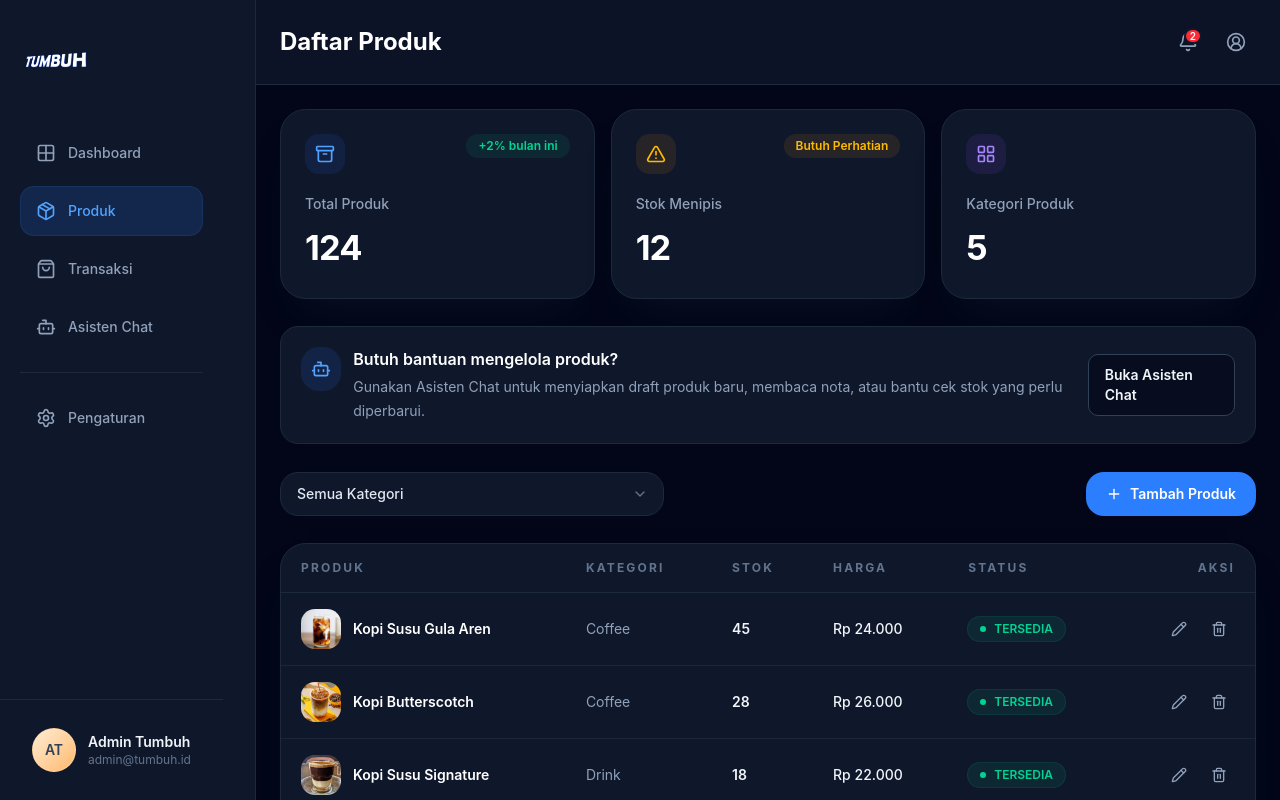
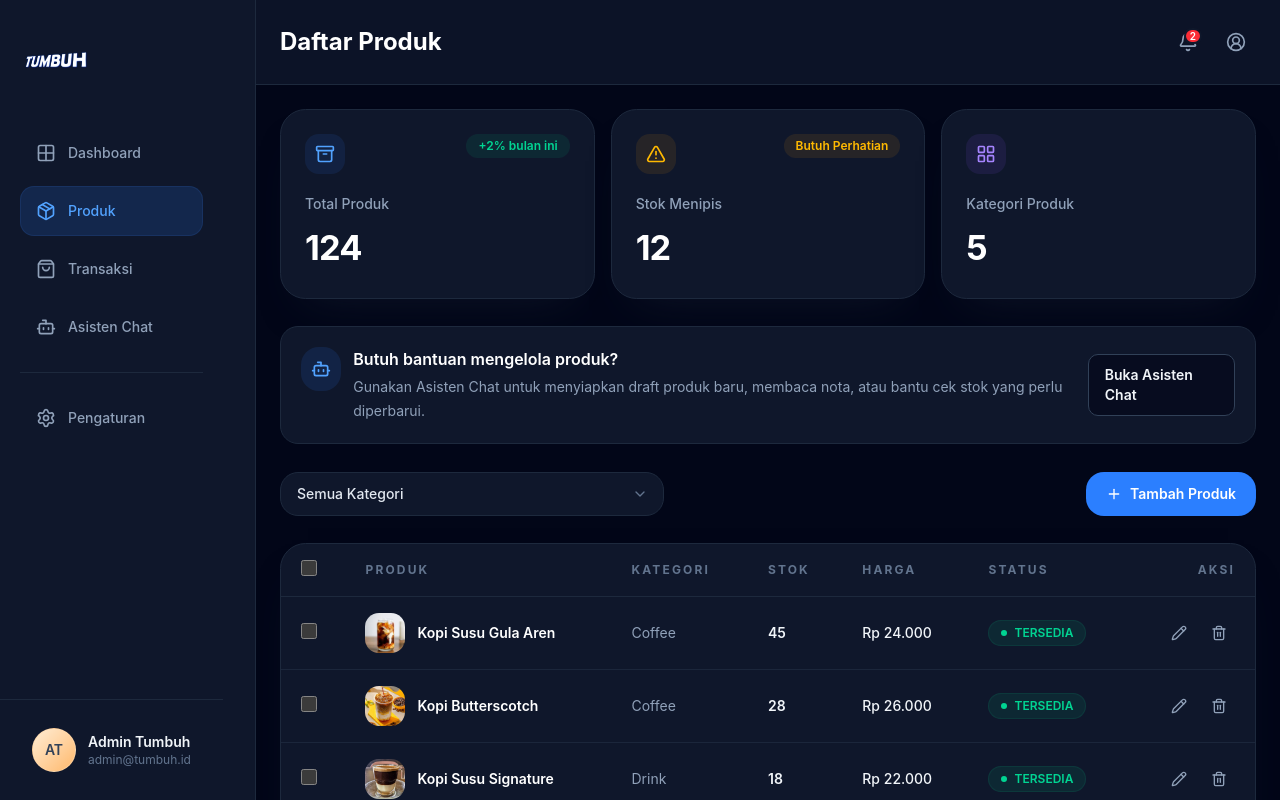
Before and after one commit to h8naf1/tumbuh-app, a React (Vite) app: page /produk in a window 1280 px wide. Built offline with nearby package versions, Linux system fonts and the light colour scheme.

Commit message:
improvement pada produk pages

```diff
--- a/src/components/dashboard/DashboardLayout.jsx
+++ b/src/components/dashboard/DashboardLayout.jsx
@@ -50,7 +50,7 @@ function DashboardLayout({ sidebar, topbar, children }) {
             onClick={() => setIsMobileSidebarOpen(false)}
           />
 
-          <div className="relative h-dvh w-[280px] max-w-[85vw] overflow-y-auto">
+          <div className="relative h-dvh w-70 max-w-[85vw] overflow-y-auto">
   {mobileSidebarElement}
 </div>
 
@@ -64,11 +64,11 @@ function DashboardLayout({ sidebar, topbar, children }) {
 
         <div className="flex min-w-0 flex-1 flex-col lg:h-screen lg:min-h-0 lg:overflow-y-auto lg:overscroll-contain">
           <header className="sticky top-0 z-30 border-b border-slate-800 bg-slate-900/85 backdrop-blur-md">
-            <div className="mx-auto w-full max-w-[1360px]">{topbarElement}</div>
+            <div className="mx-auto w-full max-w-340">{topbarElement}</div>
           </header>
 
           <main className="flex-1 px-4 py-4 sm:px-5 sm:py-5 xl:px-6 xl:py-6">
-            <div className="mx-auto w-full max-w-[1360px]">{children}</div>
+            <div className="mx-auto w-full max-w-340">{children}</div>
           </main>
         </div>
       </div>
--- a/src/components/products/ProductTable.jsx
+++ b/src/components/products/ProductTable.jsx
@@ -38,13 +38,36 @@ function ProductTable({
   onPageChange,
   onEditProduct,
   onDeleteProduct,
+  selectedProductIds = [],
+  onToggleProductSelection,
+  onToggleSelectAll,
 }) {
+  const selectedIdSet = new Set(selectedProductIds)
+  const allSelectedOnPage = products.length > 0 && products.every((product) => selectedIdSet.has(product.id))
+  const someSelectedOnPage = products.some((product) => selectedIdSet.has(product.id))
+
   return (
     <section className="overflow-hidden rounded-[1.6rem] border border-slate-800 bg-slate-900 shadow-[0_24px_45px_-28px_rgba(15,23,42,0.95)]">
       <div className="overflow-x-auto">
-        <table className="min-w-[820px] w-full text-left">
+        <table className="min-w-[860px] w-full text-left">
           <thead>
             <tr className="border-b border-slate-800 text-xs font-semibold uppercase tracking-[0.18em] text-slate-500">
+              <th className="px-5 py-4">
+                <label className="inline-flex items-center justify-center">
+                  <input
+                    type="checkbox"
+                    checked={allSelectedOnPage}
+                    ref={(input) => {
+                      if (input) {
+                        input.indeterminate = !allSelectedOnPage && someSelectedOnPage
+                      }
+                    }}
+                    onChange={() => onToggleSelectAll?.(products, !allSelectedOnPage)}
+                    className="h-4 w-4 rounded border-slate-700 bg-slate-950 text-blue-500 focus:ring-blue-500/20"
+                    aria-label="Pilih semua produk di halaman ini"
+                  />
+                </label>
+              </th>
               <th className="px-5 py-4">Produk</th>
               <th className="px-5 py-4">Kategori</th>
               <th className="px-5 py-4">Stok</th>
@@ -60,12 +83,26 @@ function ProductTable({
               const statusMeta = getProductStockStatus(product.stock)
               const visual =
                 categoryVisuals[product.category] ?? categoryVisuals.Coffee
+              const isSelected = selectedIdSet.has(product.id)
 
               return (
                 <tr
                   key={product.id}
-                  className="border-b border-slate-800/90 text-sm text-slate-200 transition hover:bg-slate-800/30"
+                  className={`border-b border-slate-800/90 text-sm text-slate-200 transition hover:bg-slate-800/30 ${
+                    isSelected ? 'bg-blue-500/5' : ''
+                  }`}
                 >
+                  <td className="px-5 py-4">
+                    <label className="inline-flex items-center justify-center">
+                      <input
+                        type="checkbox"
+                        checked={isSelected}
+                        onChange={() => onToggleProductSelection?.(product.id)}
+                        className="h-4 w-4 rounded border-slate-700 bg-slate-950 text-blue-500 focus:ring-blue-500/20"
+                        aria-label={`Pilih ${product.name}`}
+                      />
+                    </label>
+                  </td>
                   <td className="px-5 py-4">
                     <div className="flex items-center gap-3">
                       <ProductImage
--- /dev/null
+++ b/src/components/products/modals/DeleteProductModal.jsx
@@ -0,0 +1,96 @@
+import { AlertTriangle, Trash2, X } from 'lucide-react'
+
+function DeleteProductModal({ products = [], onClose, onConfirm }) {
+  if (!products.length) {
+    return null
+  }
+
+  const isBulkDelete = products.length > 1
+
+  return (
+    <div className="fixed inset-0 z-50 flex items-center justify-center bg-slate-950/80 px-4 backdrop-blur-sm">
+      <div className="w-full max-w-md rounded-[1.75rem] border border-slate-800 bg-slate-900 shadow-[0_30px_80px_-34px_rgba(2,6,23,0.9)]">
+        <div className="flex items-start justify-between gap-4 border-b border-slate-800 px-5 py-4 sm:px-6">
+          <div className="flex items-start gap-3">
+            <div className="flex h-12 w-12 items-center justify-center rounded-2xl bg-red-500/12 text-red-400">
+              <AlertTriangle className="h-5 w-5" />
+            </div>
+            <div>
+              <p className="text-xs font-semibold uppercase tracking-[0.18em] text-red-400">
+                Konfirmasi Hapus
+              </p>
+              <h2 className="mt-2 text-xl font-semibold text-white">
+                {isBulkDelete ? 'Hapus Beberapa Produk' : 'Hapus Produk'}
+              </h2>
+              <p className="mt-2 text-sm leading-6 text-slate-400">
+                {isBulkDelete ? (
+                  <>
+                    Sebanyak <span className="font-semibold text-slate-200">{products.length} produk</span> akan dihapus dari daftar produk.
+                    Tindakan ini tidak bisa dibatalkan.
+                  </>
+                ) : (
+                  <>
+                    Produk <span className="font-semibold text-slate-200">{products[0].name}</span> akan dihapus dari daftar produk.
+                    Tindakan ini tidak bisa dibatalkan.
+                  </>
+                )}
+              </p>
+            </div>
+          </div>
+
+          <button
+            type="button"
+            onClick={onClose}
+            className="inline-flex h-10 w-10 items-center justify-center rounded-xl border border-slate-800 bg-slate-950 text-slate-400 transition hover:text-white"
+            aria-label="Tutup konfirmasi hapus"
+          >
+            <X className="h-4 w-4" />
+          </button>
+        </div>
+
+        <div className="px-5 py-5 sm:px-6">
+          <div className="rounded-2xl border border-slate-800 bg-slate-950/40 p-4">
+            <p className="text-xs uppercase tracking-wide text-slate-500">
+              {isBulkDelete ? 'Produk terpilih' : 'Produk terpilih'}
+            </p>
+            <div className="mt-3 space-y-2">
+              {products.slice(0, 4).map((product) => (
+                <div key={product.id} className="flex items-center justify-between gap-3 rounded-xl bg-slate-900/60 px-3 py-2">
+                  <div className="min-w-0">
+                    <p className="truncate text-sm font-semibold text-white">{product.name}</p>
+                    <p className="truncate text-xs text-slate-400">{product.category}</p>
+                  </div>
+                </div>
+              ))}
+              {products.length > 4 ? (
+                <p className="pt-1 text-xs text-slate-500">
+                  dan {products.length - 4} produk lainnya
+                </p>
+              ) : null}
+            </div>
+          </div>
+        </div>
+
+        <div className="flex items-center justify-end gap-3 border-t border-slate-800 px-5 py-4 sm:px-6">
+          <button
+            type="button"
+            onClick={onClose}
+            className="inline-flex h-11 items-center justify-center rounded-xl px-5 text-sm font-semibold text-slate-400 transition hover:bg-slate-800 hover:text-slate-100"
+          >
+            Batal
+          </button>
+          <button
+            type="button"
+            onClick={() => onConfirm?.(products)}
+            className="inline-flex h-11 items-center justify-center gap-2 rounded-xl bg-red-500 px-5 text-sm font-semibold text-white shadow-[0_18px_35px_-22px_rgba(239,68,68,0.95)] transition hover:bg-red-400"
+          >
+            <Trash2 className="h-4 w-4" />
+            {isBulkDelete ? `Hapus ${products.length} Produk` : 'Hapus Produk'}
+          </button>
+        </div>
+      </div>
+    </div>
+  )
+}
+
+export default DeleteProductModal
--- a/src/pages/ProdukPage.jsx
+++ b/src/pages/ProdukPage.jsx
@@ -1,4 +1,4 @@
-import { useEffect, useState } from 'react'
+import { useEffect, useMemo, useState } from 'react'
 import { Bot } from 'lucide-react'
 import { Link } from 'react-router-dom'
 import DashboardLayout from '../components/dashboard/DashboardLayout.jsx'
@@ -10,6 +10,7 @@ import ProductFilterBar from '../components/products/ProductFilterBar.jsx'
 import ProductStats from '../components/products/ProductStats.jsx'
 import ProductTable from '../components/products/ProductTable.jsx'
 import AddProductModal from '../components/products/modals/AddProductModal.jsx'
+import DeleteProductModal from '../components/products/modals/DeleteProductModal.jsx'
 import { cloneProductCatalog, productCategoryOptions } from '../data/productCatalog.js'
 import {
   dashboardSidebarItems,
@@ -31,10 +32,12 @@ function formatPriceInput(value) {
 function ProdukPage() {
   const initialProducts = cloneProductCatalog()
 
-  // State utama untuk data produk, filter, modal, dan pagination.
+  // State utama untuk data produk, filter, modal, selection, dan pagination.
   const [products, setProducts] = useState(initialProducts)
   const [selectedCategory, setSelectedCategory] = useState('all')
   const [isModalOpen, setIsModalOpen] = useState(false)
+  const [productsPendingDeletion, setProductsPendingDeletion] = useState([])
+  const [selectedProductIds, setSelectedProductIds] = useState([])
   const [formData, setFormData] = useState(initialFormState)
   const [selectedImageName, setSelectedImageName] = useState('')
   const [editingProductId, setEditingProductId] = useState(null)
@@ -70,6 +73,11 @@ function ProdukPage() {
   const categoryCount = Math.max(
     5,
     new Set(products.map((product) => product.category)).size,
+  )
+
+  const selectedProducts = useMemo(
+    () => products.filter((product) => selectedProductIds.includes(product.id)),
+    [products, selectedProductIds],
   )
 
   const metrics = [
@@ -110,6 +118,14 @@ function ProdukPage() {
     }
   }, [currentPage, totalPages])
 
+  // Bersihkan selection jika ada produk yang sudah tidak tersedia.
+  useEffect(() => {
+    const existingIds = new Set(products.map((product) => product.id))
+    setSelectedProductIds((currentIds) =>
+      currentIds.filter((id) => existingIds.has(id)),
+    )
+  }, [products])
+
   // Handler modal tambah atau edit produk.
   function handleOpenModal() {
     setEditingProductId(null)
@@ -123,6 +139,10 @@ function ProdukPage() {
     setEditingProductId(null)
     setFormData(initialFormState)
     setSelectedImageName('')
+  }
+
+  function handleCloseDeleteModal() {
+    setProductsPendingDeletion([])
   }
 
   function handleFormInputChange(event) {
@@ -189,19 +209,49 @@ function ProdukPage() {
     setIsModalOpen(true)
   }
 
-  // Handler hapus produk dengan konfirmasi sederhana.
+  // Membuka modal konfirmasi hapus dengan gaya UI aplikasi.
   function handleDeleteProduct(product) {
-    const shouldDelete = window.confirm(
-      `Hapus produk "${product.name}" dari daftar produk?`,
-    )
+    setProductsPendingDeletion([product])
+  }
 
-    if (!shouldDelete) {
+  function handleDeleteSelectedProducts() {
+    if (!selectedProducts.length) {
       return
     }
 
+    setProductsPendingDeletion(selectedProducts)
+  }
+
+  function handleConfirmDeleteProduct(productsToDelete) {
+    const idsToDelete = new Set(productsToDelete.map((product) => product.id))
+
     setProducts((currentProducts) =>
-      currentProducts.filter((item) => item.id !== product.id),
+      currentProducts.filter((item) => !idsToDelete.has(item.id)),
     )
+    setSelectedProductIds((currentIds) =>
+      currentIds.filter((id) => !idsToDelete.has(id)),
+    )
+    setProductsPendingDeletion([])
+  }
+
+  function handleToggleProductSelection(productId) {
+    setSelectedProductIds((currentIds) =>
+      currentIds.includes(productId)
+        ? currentIds.filter((id) => id !== productId)
+        : [...currentIds, productId],
+    )
+  }
+
+  function handleToggleSelectAll(pageProducts, shouldSelect) {
+    const pageIds = pageProducts.map((product) => product.id)
+
+    setSelectedProductIds((currentIds) => {
+      if (shouldSelect) {
+        return Array.from(new Set([...currentIds, ...pageIds]))
+      }
+
+      return currentIds.filter((id) => !pageIds.includes(id))
+    })
   }
 
   function handlePageChange(nextPage) {
@@ -239,15 +289,17 @@ function ProdukPage() {
             </div>
           </section>
 
-          {/* Toolbar filter dan aksi tambah produk. */}
+          {/* Toolbar filter, bulk action, dan aksi tambah produk. */}
           <ProductFilterBar
             selectedCategory={selectedCategory}
             onCategoryChange={setSelectedCategory}
             categoryOptions={productCategoryOptions}
             onOpenModal={handleOpenModal}
+            selectedCount={selectedProductIds.length}
+            onDeleteSelected={handleDeleteSelectedProducts}
           />
 
-          {/* Tabel daftar produk. */}
+          {/* Tabel daftar produk dengan selection. */}
           <ProductTable
             products={paginatedProducts}
             totalProducts={totalProducts}
@@ -257,6 +309,9 @@ function ProdukPage() {
             onPageChange={handlePageChange}
             onEditProduct={handleEditProduct}
             onDeleteProduct={handleDeleteProduct}
+            selectedProductIds={selectedProductIds}
+            onToggleProductSelection={handleToggleProductSelection}
+            onToggleSelectAll={handleToggleSelectAll}
           />
         </div>
       </DashboardLayout>
@@ -276,6 +331,13 @@ function ProdukPage() {
         categoryOptions={productCategoryOptions}
         formatPriceInput={formatPriceInput}
       />
+
+      {/* Modal konfirmasi hapus satu atau banyak produk. */}
+      <DeleteProductModal
+        products={productsPendingDeletion}
+        onClose={handleCloseDeleteModal}
+        onConfirm={handleConfirmDeleteProduct}
+      />
     </>
   )
 }
```
Also changed, not shown: src/components/products/ProductFilterBar.jsx (+16 -0 lines).
